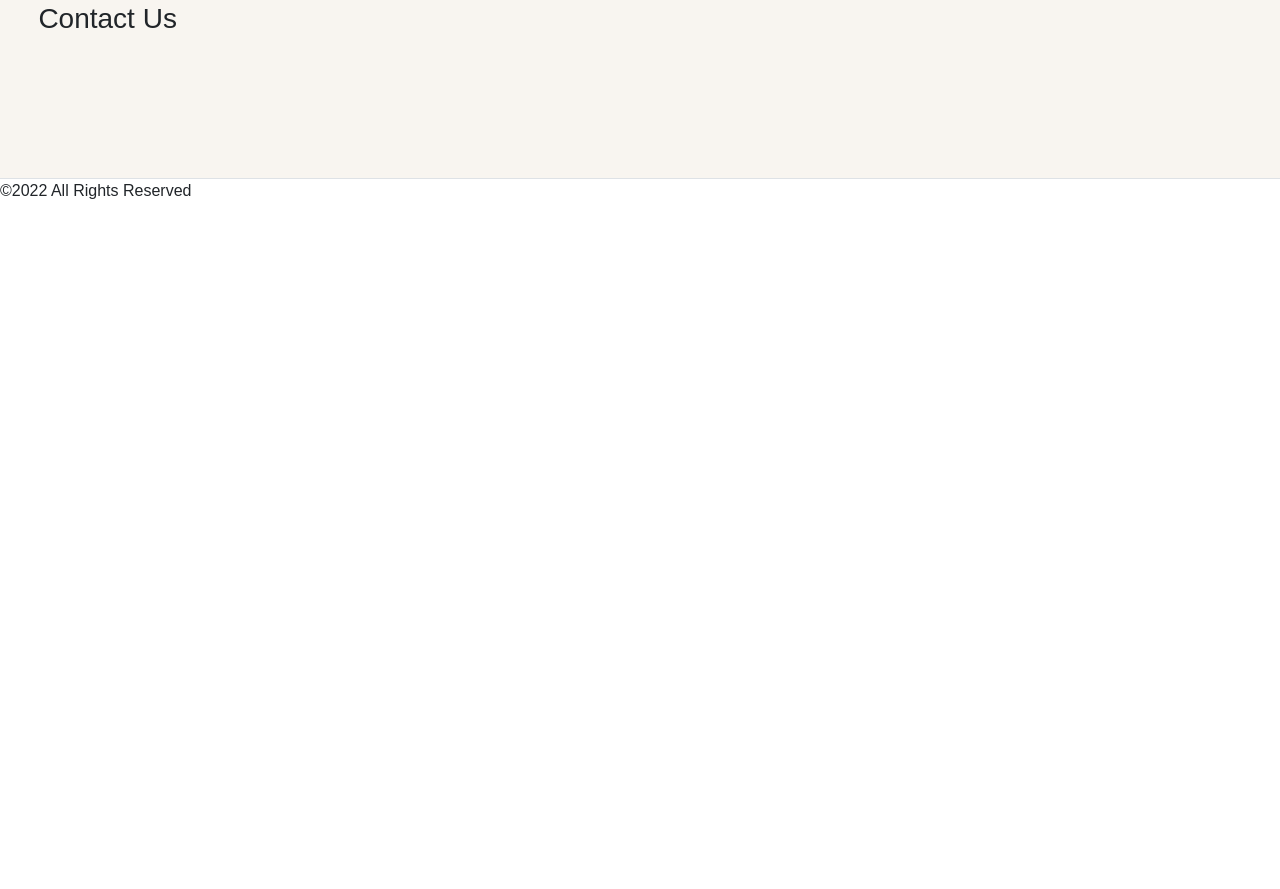
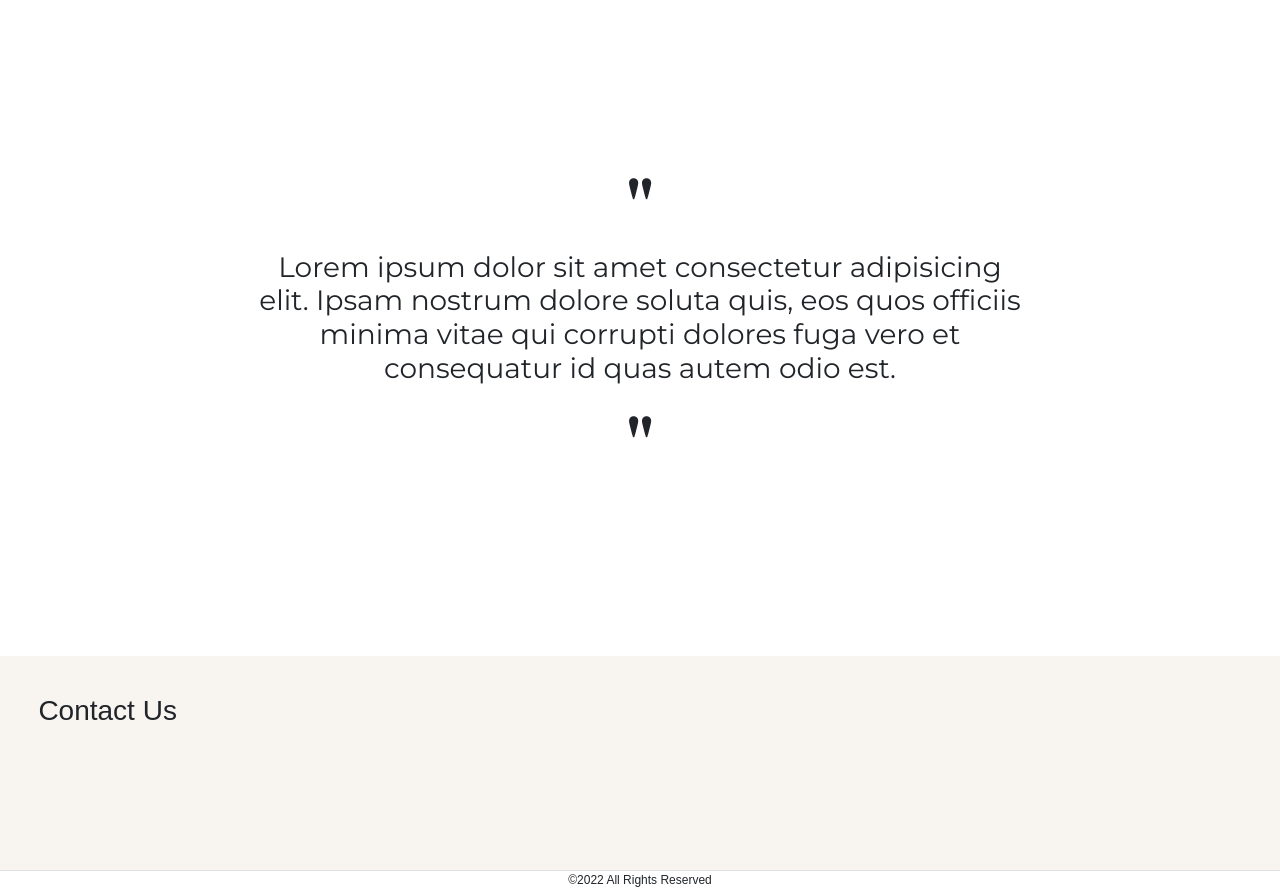
Before and after one commit to skim121/bachplease, a Django app: page / in a window 1280 px wide. Shown: the part 1252-2141 px from the top of the page. Before the commit the page ends 1451 px from the top, so only its background shows below. Run offline with Django 4.2, Linux system fonts and the light colour scheme; the visitor is signed in with stand-in values (Sample User, id 1); data that the repository does not hold is empty; some libraries are stand-ins or nearby versions; some web fonts are replaced.

Commit message:
styling in progress

```diff
--- a/main_app/static/styles/styles.css
+++ b/main_app/static/styles/styles.css
@@ -53,7 +53,17 @@ body{
   color: var(--blue) !important;
 }
 
+#footer{
+  text-align: center !important;
+  font-size: 12px !important;
+}
+
 /* HOME PAGE */
+
+#welcome2, #dropdownuser2{
+  color: var(--white) !important;
+}
+
 #taglineh1{
   color: var(--white) !important;
   font-size: 60px;
@@ -63,6 +73,7 @@ body{
 #taglineh4{
   color: var(--beige) !important;
   font-family: 'Montserrat', sans-serif !important;
+  font-style: italic !important;
 }
 
 #bach{
@@ -97,7 +108,10 @@ body{
  /* text-align:center !important; */
 }
 
-
+#citybackground{
+  margin-top: 6% !important;
+  margin-bottom: 12% !important;
+}
 
 #city{
   color: var(--green) !important;
@@ -132,13 +146,47 @@ body{
   font-family: 'Montserrat', sans-serif !important;
 }
 
+#h3quote{
+width:60%;
+margin-left: 20%;
+font-family: 'Montserrat', sans-serif !important;
+}
+
+#quote{
+  font-size: 64px !important;
+  font-family: 'DM Serif Display', serif !important;
+}
+
 #contact{
   background: var(--beige) !important;
   padding: 3%;
   margin-top: 4%;
 }
 
+.carousel-item{
+  height: 400px !important;
+  text-align: center !important;
+  margin-bottom: 50px;
+  align-items: center !important;
+}
+
+
+
 /* EVENTS PAGE */
+/* #eventdiv{
+  width: 50%;
+  height: 1000px;
+  overflow-x: hidden;
+  overflow-y: auto !important;
+  direction: ttb;
+} */
+
+/* #map{
+  position:fixed;
+  right: 20px;
+  height: 1000px !important;
+
+} */
 
 #iconsearch{
   color: var(--green) !important;
@@ -288,8 +336,8 @@ body{
 
 @media only screen and (max-width: 800px){
   #biglogo{display:none;}
-  #start{text-align: center !important;}
-  #homesq{text-align:center !important;}
+  #start{text-align: center !important; padding-left: 0% !important;}
+  #homesqtitle{justify-content: center;}
 }
 
 @media only screen and (max-width: 1200px){
--- a/main_app/templates/base.html
+++ b/main_app/templates/base.html
@@ -14,8 +14,12 @@
     <!-- Static folder -->
     <link rel="stylesheet" href="{% static 'styles/styles.css'%}"/>
     <script src="{% static 'scripts/app.js' %}" defer></script>
-    <!-- Bootstrap CSS -->
+    <!-- Bootstrap CSS / JS -->
     <link href="https://cdn.jsdelivr.net/npm/bootstrap@5.1.3/dist/css/bootstrap.min.css" rel="stylesheet" integrity="sha384-1BmE4kWBq78iYhFldvKuhfTAU6auU8tT94WrHftjDbrCEXSU1oBoqyl2QvZ6jIW3" crossorigin="anonymous">
+    <script src="https://code.jquery.com/jquery-3.3.1.slim.min.js" integrity="sha384-q8i/X+965DzO0rT7abK41JStQIAqVgRVzpbzo5smXKp4YfRvH+8abtTE1Pi6jizo" crossorigin="anonymous"></script>
+    <script src="https://cdn.jsdelivr.net/npm/popper.js@1.14.7/dist/umd/popper.min.js" integrity="sha384-UO2eT0CpHqdSJQ6hJty5KVphtPhzWj9WO1clHTMGa3JDZwrnQq4sF86dIHNDz0W1" crossorigin="anonymous"></script>
+    <script src="https://cdn.jsdelivr.net/npm/bootstrap@4.3.1/dist/js/bootstrap.min.js" integrity="sha384-JjSmVgyd0p3pXB1rRibZUAYoIIy6OrQ6VrjIEaFf/nJGzIxFDsf4x0xIM+B07jRM" crossorigin="anonymous"></script>
+    <script src="https://ajax.googleapis.com/ajax/libs/jquery/3.6.0/jquery.min.js"></script>
     <!-- Google Maps -->
         {% block google %}
         {% endblock %}
--- a/main_app/templates/basehome.html
+++ b/main_app/templates/basehome.html
@@ -16,6 +16,10 @@
     <script src="{% static 'scripts/app.js' %}" defer></script>
     <!-- Bootstrap CSS -->
     <link href="https://cdn.jsdelivr.net/npm/bootstrap@5.1.3/dist/css/bootstrap.min.css" rel="stylesheet" integrity="sha384-1BmE4kWBq78iYhFldvKuhfTAU6auU8tT94WrHftjDbrCEXSU1oBoqyl2QvZ6jIW3" crossorigin="anonymous">
+    <script src="https://code.jquery.com/jquery-3.3.1.slim.min.js" integrity="sha384-q8i/X+965DzO0rT7abK41JStQIAqVgRVzpbzo5smXKp4YfRvH+8abtTE1Pi6jizo" crossorigin="anonymous"></script>
+    <script src="https://cdn.jsdelivr.net/npm/popper.js@1.14.7/dist/umd/popper.min.js" integrity="sha384-UO2eT0CpHqdSJQ6hJty5KVphtPhzWj9WO1clHTMGa3JDZwrnQq4sF86dIHNDz0W1" crossorigin="anonymous"></script>
+    <script src="https://cdn.jsdelivr.net/npm/bootstrap@4.3.1/dist/js/bootstrap.min.js" integrity="sha384-JjSmVgyd0p3pXB1rRibZUAYoIIy6OrQ6VrjIEaFf/nJGzIxFDsf4x0xIM+B07jRM" crossorigin="anonymous"></script>
+    <script src="https://ajax.googleapis.com/ajax/libs/jquery/3.6.0/jquery.min.js"></script>
     <!-- Google Maps -->
         {% block google %}
         {% endblock %}
--- a/main_app/templates/event_detail.html
+++ b/main_app/templates/event_detail.html
@@ -28,9 +28,7 @@ Bach Please
     <a href="{% url 'fav_add' event.id %}"><button class="btn btn-outline-primary"> Add to favorites </button></a>
         {% endif %}
     {% else %}
-    <a href="/login"><button class="btn btn-outline-primary"> Watch Me </button></a>
+    <a href="{% url 'social:begin' 'google-oauth2' %}"><button class="btn btn-outline-primary"> Log In to Add </button></a>
     {% endif %}
 
-
-
 {% endblock %}
--- a/main_app/templates/home.html
+++ b/main_app/templates/home.html
@@ -11,7 +11,8 @@ Bach Please
 {% block content %}
 
 <div>
-      <div class="background-image"  style="background-image:url('./static/images/chair.png'); width:100%; height:500px; background-size:cover; background-repeat:no-repeat; box-shadow: 0px 5px 12px #a1a0a0">
+      <div class="background-image"  style="background-image:url('./static/images/chair.png'); width:100%; height:550px; background-size:cover; background-repeat:no-repeat; ">
+        <!-- header -->
             <header class="d-flex flex-wrap align-items-center justify-content-around justify-content-md-between px-5 py-3 mb-4">
                   <div id="biglogo">
                         <a href="/" class="d-flex align-items-center col mb-md-0 text-dark text-decoration-none">
@@ -26,8 +27,8 @@ Bach Please
 
                     <div class="col-md-3 text-end dropdown">
                       {% if user.is_authenticated %}
-                      <a href="#" class="dropdown-toggle text-decoration-none link-dark" id="dropdownuser" data-bs-toggle="dropdown" aria-expanded="false">
-                            <span  style="color:wwhite;">Welcome, {{ user.first_name}}</span>
+                      <a href="#" class="dropdown-toggle text-decoration-none link-dark" id="dropdownuser2" data-bs-toggle="dropdown" aria-expanded="false">
+                            <span id="welcome2" >Welcome, {{ user.first_name}}</span>
                       </a>
                       <ul class="dropdown-menu text-small shadow" aria-labelledby="dropdownuser" style="">
                           <li><a class="dropdown-item" href="{% url 'profile' user.id %}">My Plans</a></li>
@@ -46,18 +47,18 @@ Bach Please
                     </div>
             </header>
         </br>
-
+        <!-- Top half -->
            <div style="text-align:center; padding-bottom:15%; padding-left:20%; padding-right:20%">
             <div id="slider" class="slide-in">
                 <h1 id="taglineh1"> We got your <span id="bach">BACH</span></h1>
             </div>
             <div id="slider2" class="slide-in2">
-                <h4 id="taglineh4"> Curate the perfect getaway for your special person</h4>
+                <h4 id="taglineh4"> Curate the perfect getaway for you or your special person</h4>
             </div>
+            <!-- Filter form -->
             <div id="homeform">
             <form method="get" action="{% url 'filter_view' %}" id="eventfilterform">
                  {% csrf_token %}
-
                  <div class="form-group row mx-0 mt-5 justify-content-center">
                     <div class="form-group col-md-3" style="height:120px; background:white; border:2px solid white; border-radius: 25px 0 0 25px; padding: 2% 5%;">
                         {{ event_filter.form.city|as_crispy_field }}
@@ -106,17 +107,15 @@ Bach Please
             </form>
             </div>
            </div>
-
-
-
-
       </div>
 </div>
 
 </br>
 
+        <!-- Cities -->
+    <div id="citybackground">
         <div class="row" id="squares">
-    <div class="col-lg-3 d-flex mb-5 align-items-center" id="homesq">
+            <div class="col-lg-3 d-flex mb-5 align-items-center" id="homesqtitle">
                 <h2 id="start" style="padding-left: 10%;">Explore popular cities</h2>
             </div>
 
@@ -144,34 +143,53 @@ Bach Please
         </div>
 
         <div class="row" id="squares">
-    <div class="col-lg-3 d-flex align-items-center mb-3" id="homesq">
+            <div class="col-lg-3 d-flex align-items-center mb-3" id="homesqtitle">
                 <h2 id="start" style="padding-left: 10%;">Cities coming soon</h2>
             </div>
 
             <div class="col-lg-3 d-flex justify-content-around mb-3" id="homesq">
-        <a href="/austin" class="text-decoration-none">
-        <div style="background-image:url('./static/images/austin2.jpeg'); width:250px; height:250px; background-size:cover; background-repeat:no-repeat; margin:0; border-radius:0.5rem;">
-            <div id="cityimages" style="width:250px; height:250px;border-radius:0.7rem;"><span id="citytext">Austin</span></div>
+                <a href="#" class="text-decoration-none">
+                <div style="background-image:url('./static/images/portland3.webp'); width:250px; height:250px; background-size:cover; background-repeat:no-repeat; margin:0; border-radius:0.5rem; filter: brightness(60%); ">
+                    <div id="cityimages" style="width:250px; height:250px;border-radius:0.7rem;"><span id="citytext">Portland</span></div>
                 </div>
                 </a>
             </div>
             <div class="col-lg-3 d-flex justify-content-around mb-3" id="homesq">
-        <a href="/nashville" class="text-decoration-none">
-        <div style="background-image:url('./static/images/nashville1.jpg'); width:250px; height:250px; background-size:cover; background-repeat:no-repeat; margin:0; border-radius:0.5rem;">
-            <div id="cityimages" style="width:250px; height:250px;border-radius:0.7rem;"><span id="citytext">Nashville</span></div>
+                <a href="#" class="text-decoration-none">
+                <div style="background-image:url('./static/images/vegas.jpeg'); width:250px; height:250px; background-size:cover; background-repeat:no-repeat; margin:0; border-radius:0.5rem; filter: brightness(60%); ">
+                    <div id="cityimages" style="width:250px; height:250px;border-radius:0.7rem;"><span id="citytext">Las Vegas</span></div>
                 </div>
                 </a>
             </div>
             <div class="col-lg-3 d-flex justify-content-around mb-3" id="homesq">
-        <a href="/miami" class="text-decoration-none">
-        <div style="background-image:url('./static/images/miami.jpg'); width:250px; height:250px; background-size:cover; background-repeat:no-repeat; margin:0; border-radius:0.5rem;">
-            <div id="cityimages" style="width:250px; height:250px;border-radius:0.7rem;"><span id="citytext">Miami</span></div>
+                <a href="#" class="text-decoration-none">
+                <div style="background-image:url('./static/images/denver.jpeg'); width:250px; height:250px; background-size:cover; background-repeat:no-repeat; margin:0; border-radius:0.5rem; filter: brightness(60%); ">
+                    <div id="cityimages" style="width:250px; height:250px;border-radius:0.7rem;"><span id="citytext">Denver</span></div>
                 </div>
                 </a>
             </div>
         </div>
+    </div>
 
+    <script language="JavaScript" type="text/javascript">
+        window.initialize.Caraousel=()=>{
+            $("#caraouselslide").caraousel({interval:300});
+        }
+    </script>
 
+    <div id="caraouselslide" class="carousel slide" data-ride="carousel">
+        <div class="carousel-inner">
+          <div class="carousel-item active">
+            <span id="quote">"</span><h3 id="h3quote"> Lorem ipsum dolor sit amet consectetur adipisicing elit. Ipsam nostrum dolore soluta quis, eos quos officiis minima vitae qui corrupti dolores fuga vero et consequatur id quas autem odio est.</h3><span id="quote">"</span>
+          </div>
+          <div class="carousel-item">
+            <h3 id="h3quote"> <span id="quote">"</span>Quote2<span id="quote">"</span> </h3>
+          </div>
+          <div class="carousel-item">
+            <h3 id="h3quote"> <span id="quote">"</span>Quote3<span id="quote">"</span> </h3>
+          </div>
+        </div>
+    </div>
 
 
 <div id="contact">
```
Also changed, not shown: main_app/templates/citylist.html (+38 -11 lines), main_app/static/scripts/app.js (line endings or trailing spaces). Lines whose indentation alone changed are shown as unchanged.
